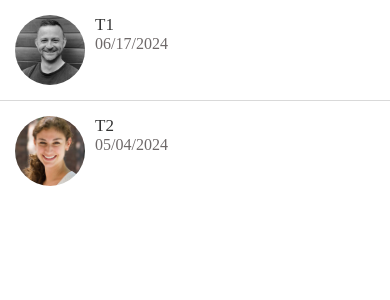
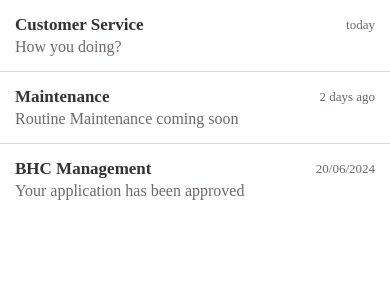
Before and after one commit to GovanDBT/BHC-App, a React Native app: screen / in a window 390 px wide. Shown: the top 300 px of the page. Built offline with nearby package versions, Linux system fonts and the light colour scheme.

Commit message:
building the notification screen and components

```diff
--- a/App.js
+++ b/App.js
@@ -10,11 +10,13 @@ import Card from './app/components/Card';
 import PropertyDetailsScreen from './app/screens/PropertyDetailsScreen';
 import ListItem from './app/components/ListItem';
 import ListingScreen from './app/screens/ListingScreen';
+import NotificationItem from './app/components/NotificationItem';
+import NotificationScreen from './app/screens/NotificationScreen';
 
 export default function App() {
   return (
     <NavigationContainer theme={NavigationTheme}>
-        <ListingScreen />
+        <NotificationScreen />
     </NavigationContainer>
   );
 }
--- /dev/null
+++ b/app/components/NotificationItem.js
@@ -0,0 +1,38 @@
+import React from 'react';
+import { Image, StyleSheet, View } from 'react-native'
+
+import AppText from './AppText';
+import colors from '../config/colors';
+
+function NotificationItem({ title, description, date}) {
+    return (
+        <View style={styles.container}>
+            <View style={styles.header}>
+                <AppText style={styles.title}>{title}</AppText>
+                <AppText style={styles.text} size={13}>{date}</AppText>
+            </View>
+                <AppText style={styles.text}>{description}</AppText>
+        </View>
+    );
+}
+
+const styles = StyleSheet.create({
+    container: {
+        padding: 15,
+    },
+    header: {
+        flexDirection: 'row',
+        justifyContent: 'space-between',
+        alignItems: 'center',
+        marginBottom: 3
+    },
+    title: {
+        fontWeight: 'bold',
+        fontSize: 17
+    },
+    text: {
+        color: colors.lightTextColor
+    }
+})
+
+export default NotificationItem;
--- /dev/null
+++ b/app/screens/NotificationScreen.js
@@ -0,0 +1,41 @@
+import React from 'react';
+import { FlatList } from 'react-native';
+
+import NotificationItem from '../components/NotificationItem';
+import ListItemSeparator from '../components/ListItemSeparator';
+
+const messages = [
+    {
+        id: 1,
+        title: 'Customer Service',
+        description: 'How you doing?',
+        date: 'today'
+    },
+    {
+        id: 2,
+        title: 'Maintenance',
+        description: 'Routine Maintenance coming soon',
+        date: '2 days ago'
+    },
+    {
+        id: 3,
+        title: 'BHC Management',
+        description: 'Your application has been approved',
+        date: '20/06/2024'
+    }
+]
+
+function NotificationScreen(props) {
+    return (
+        <FlatList
+            data={messages}
+            keyExtractor={message => message.id.toString()}
+            renderItem={({ item }) =>
+                <NotificationItem title={item.title} description={item.description} date={item.date} />
+            }
+            ItemSeparatorComponent={ListItemSeparator}
+        />
+    );
+}
+
+export default NotificationScreen;
```
Also changed, not shown: app/screens/ListingScreen.js (+3 -7 lines).
